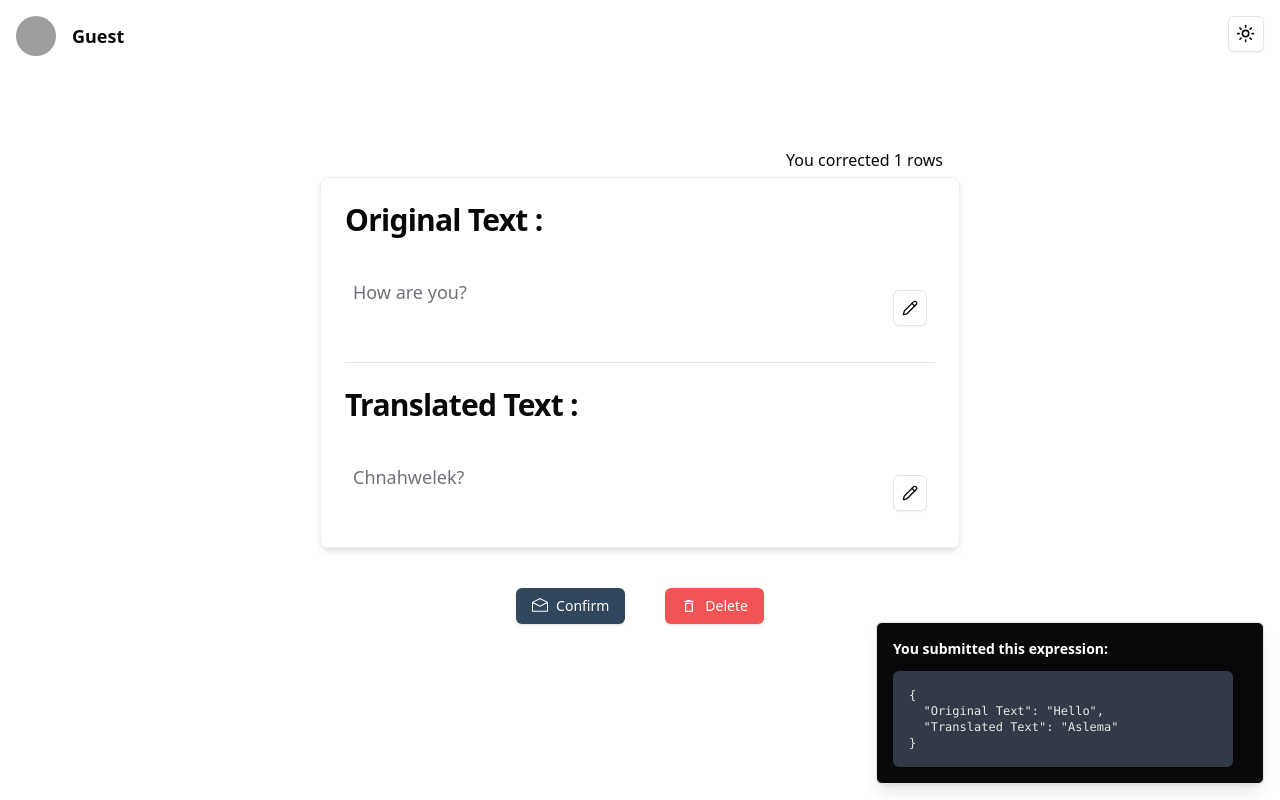
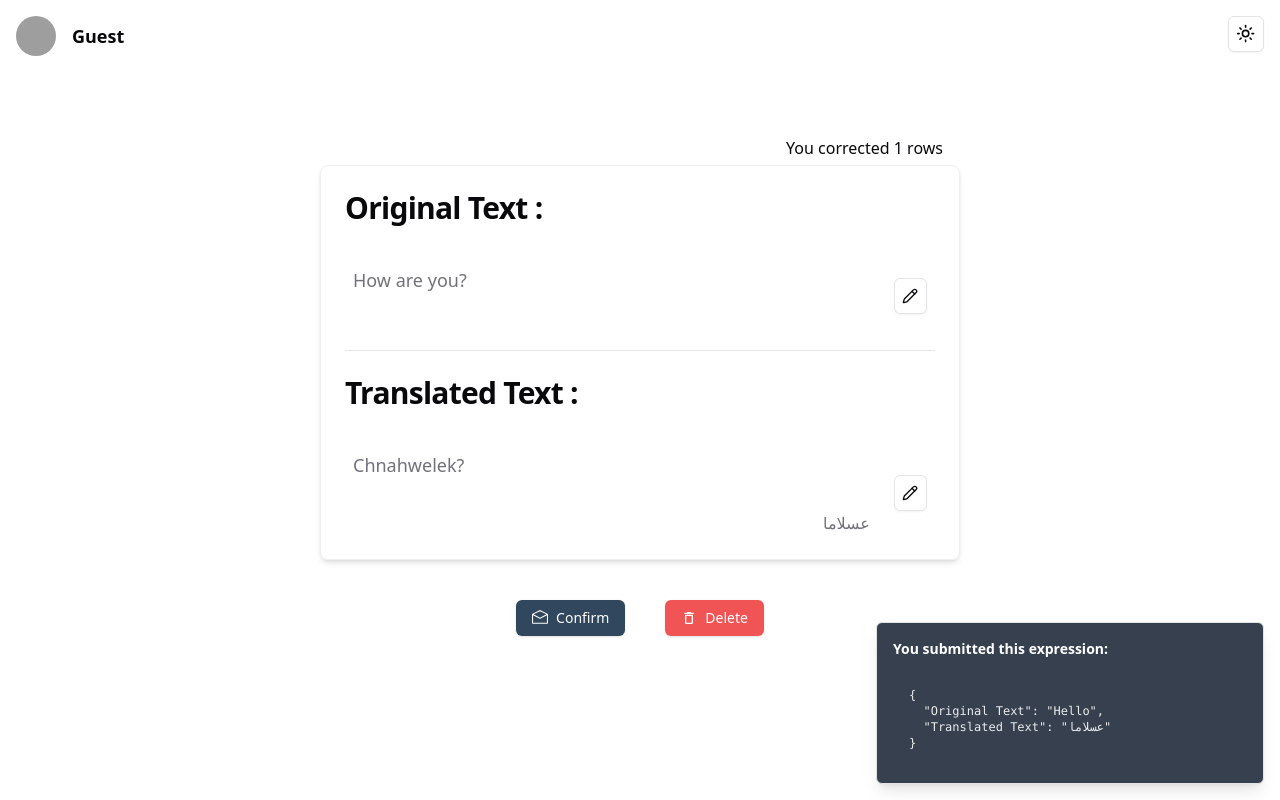
Before and after one commit to Zahra-Elair/CorrectDB, a React (Vite) app: page /db in a window 1280 px wide. Both pictures are taken after a click on the button "Confirm". Built offline with nearby package versions, Linux system fonts and the light colour scheme; grey boxes are pictures that could not be loaded; the HTML template or start-up script is replaced by a standard one.

Commit message:
add arabic input

```diff
--- a/package.json
+++ b/package.json
@@ -19,6 +19,7 @@
     "@radix-ui/react-separator": "^1.1.0",
     "@radix-ui/react-slot": "^1.1.0",
     "@radix-ui/react-toast": "^1.2.1",
+    "@radix-ui/react-tooltip": "^1.1.3",
     "@tanstack/react-router": "^1.58.15",
     "class-variance-authority": "^0.7.0",
     "clsx": "^2.1.1",
--- a/src/app/hero.tsx
+++ b/src/app/hero.tsx
@@ -23,6 +23,7 @@
   const [currentIndex, setCurrentIndex] = useState(0); // To track the current row
   const [confirmButtonDisabled, setConfirmButtonDisabled] = useState(false);
   const [deleteButtonDisabled, setDeleteButtonDisabled] = useState(false);
+  const [tnText, setTnText] = useState("عسلاما");
 
   // Load data from JSON file
   const fetchData = async () => {
@@ -66,7 +67,7 @@
         <pre className="mt-2 w-[340px] rounded-md bg-[#37404e] p-4 dark:bg-accent-foreground ">
           <code className="text-white dark:text-black ">
             {JSON.stringify(
-              { "Original Text": orText, "Translated Text": trText },
+              { "Original Text": orText, "Translated Text": tnText },
               null,
               2
             )}
@@ -144,10 +145,10 @@
     toast({
       title: "You Deleted this expression:",
       description: (
-        <pre className="mt-2 w-[340px] rounded-md bg-slate-950 p-4 dark:bg-accent-foreground ">
+        <pre className="mt-2 w-[340px] rounded-md bg-[#37404e] p-4 dark:bg-foreground ">
           <code className="text-white dark:text-black ">
             {JSON.stringify(
-              { "Original Text": orText, "Translated Text": trText },
+              { "Original Text": orText, "Translated Text": tnText },
               null,
               2
             )}
@@ -179,18 +180,20 @@
           <h1 className="scroll-m-20 text-lg md:text-2xl font-extrabold tracking-tight lg:text-3xl">
             Original Text :
           </h1>
-          <div className="flex justify-between px-2 items-center  w-full ">
+          <div className="flex justify-between gap-4 px-2 items-center  w-full ">
             <div className="w-full">
               {!modOr && (
-                <p className="text-muted-foreground text-lg min-h-[60px]">
+                <p className="text-muted-foreground text-lg h-[60px] overflow-y-auto  ">
                   {orText}
                 </p>
               )}
               {modOr && (
                 <TextareaForm
+                  type="or"
                   Text={orText}
                   setOrText={setOrText}
                   setModOr={setModOr}
+                  setTnText={setTnText}
                 />
               )}
             </div>
@@ -216,19 +219,31 @@
           <h1 className="scroll-m-20 text-lg md:text-2xl font-extrabold tracking-tight lg:text-3xl">
             Translated Text :
           </h1>
-          <div className="flex justify-between px-2 items-center  w-full ">
+          <div className="flex justify-between gap-4 px-2 items-center  w-full  ">
             <div className="w-full">
               {!modTr && (
-                <p className="text-muted-foreground text-lg min-h-[60px]">
+                <div className="flex flex-col w-full ">
+                  <p className="text-muted-foreground text-lg  h-[60px] overflow-y-auto ">
                     {trText}
                   </p>
+                  <p className="text-muted-foreground mr-2  text-right ">
+                    {tnText}
+                  </p>
+                </div>
               )}
               {modTr && (
+                <div className="flex flex-col w-full   gap-2">
                   <TextareaForm
+                    type="tr"
                     Text={trText}
                     setOrText={setTrText}
                     setModOr={setModTr}
+                    setTnText={setTnText}
                   />
+                  <p className="text-muted-foreground mr-16  text-right ">
+                    {tnText}
+                  </p>
+                </div>
               )}
             </div>
             {!modTr && (
--- a/src/app/textAreaForm.tsx
+++ b/src/app/textAreaForm.tsx
@@ -5,48 +5,57 @@
 import { Textarea } from "@/components/ui/textarea";
 import { useState } from "react";
 import { FaCheck } from "react-icons/fa6";
+import { TbReload } from "react-icons/tb";
+import {
+  Tooltip,
+  TooltipContent,
+  TooltipProvider,
+  TooltipTrigger,
+} from "@/components/ui/tooltip";
 
 interface TextareaProps {
+  type: string;
   Text: string;
   setOrText: (orText: string) => void;
   setModOr: (modOr: boolean) => void;
+  setTnText: (tnText: string) => void;
 }
 
 const TextareaForm: React.FC<TextareaProps> = ({
+  type,
   Text,
   setOrText,
   setModOr,
+  setTnText,
 }) => {
-  // Set initial default value
   const [text, setText] = useState(Text);
 
-  // Handle change event for TextArea
   const handleChange = (event: React.ChangeEvent<HTMLTextAreaElement>) => {
-    setText(event.target.value); // Update the state with the new value
+    setText(event.target.value);
   };
 
   function handleSubmit(event: React.FormEvent) {
-    event.preventDefault(); // Prevent default form submission behavior
+    event.preventDefault();
     setOrText(text); // Call the parent state setter to update the original text
     setModOr(false);
-    // toast({
-    //   title: "You submitted this text:",
-    //   description: (
-    //     <pre className="mt-2 w-[340px] rounded-md bg-slate-950 p-4">
-    //       <code className="text-white">{JSON.stringify(text, null, 2)}</code>
-    //     </pre>
-    //   ),
-    // });
+  }
+  function handleReload(event: React.FormEvent) {
+    event.preventDefault();
+    setTnText("عسلامة");
   }
 
   return (
     <form className="w-full  flex gap-2 justify-between items-center  ">
       <Textarea
         placeholder="..."
-        className="resize-none dark:border-[#EFEFEF] w-full"
+        className="resize-none dark:border-[#EFEFEF] w-full "
         value={text} // Bind the state to the value prop
         onChange={handleChange} // Update the state on change
       />
+
+      {/* buttons */}
+      <div className="flex flex-col gap-2">
+        {/* submit button */}
         <Button
           variant="outline"
           size="icon"
@@ -55,6 +64,27 @@
         >
           <FaCheck className="h-4 w-4" />
         </Button>
+        {/* reload button */}
+        {type === "tr" && (
+          <TooltipProvider>
+            <Tooltip>
+              <TooltipTrigger>
+                <Button
+                  variant="outline"
+                  size="icon"
+                  onClick={handleReload}
+                  className="h-9 w-9  border dark:border-[#EFEFEF] hover:dark:bg-[#37404e]"
+                >
+                  <TbReload className="h-4 w-4" />
+                </Button>
+              </TooltipTrigger>
+              <TooltipContent>
+                <p>Tounsi {"=>"} تونسي </p>
+              </TooltipContent>
+            </Tooltip>
+          </TooltipProvider>
+        )}
+      </div>
     </form>
   );
 };
--- a/src/components/ui/toast.tsx
+++ b/src/components/ui/toast.tsx
@@ -23,11 +23,11 @@
 ToastViewport.displayName = ToastPrimitives.Viewport.displayName;
 
 const toastVariants = cva(
-  "group pointer-events-auto relative flex w-full items-center justify-between space-x-2 overflow-hidden rounded-md border p-4 pr-6 shadow-lg transition-all data-[swipe=cancel]:translate-x-0 data-[swipe=end]:translate-x-[var(--radix-toast-swipe-end-x)] data-[swipe=move]:translate-x-[var(--radix-toast-swipe-move-x)] data-[swipe=move]:transition-none data-[state=open]:animate-in data-[state=closed]:animate-out data-[swipe=end]:animate-out data-[state=closed]:fade-out-80 data-[state=closed]:slide-out-to-right-full data-[state=open]:slide-in-from-top-full data-[state=open]:sm:slide-in-from-bottom-full",
+  "group pointer-events-auto relative flex w-full items-center justify-between space-x-2 overflow-hidden rounded-md border p-4 pr-6 shadow-lg transition-all data-[swipe=cancel]:translate-x-0 data-[swipe=end]:translate-x-[var(--radix-toast-swipe-end-x)] data-[swipe=move]:translate-x-[var(--radix-toast-swipe-move-x)] data-[swipe=move]:transition-none data-[state=open]:animate-in data-[state=closed]:animate-out data-[swipe=end]:animate-out data-[state=closed]:fade-out-80 data-[state=closed]:slide-out-to-left-full data-[state=open]:slide-in-from-right-full  data-[state=open]:slide-in-from-left-full",
   {
     variants: {
       variant: {
-        default: "border bg-foreground text-background",
+        default: "border bg-[#37404e] dark:bg-foreground text-background",
         destructive:
           "destructive group border-destructive bg-destructive text-destructive-foreground",
       },
--- /dev/null
+++ b/src/components/ui/tooltip.tsx
@@ -0,0 +1,28 @@
+import * as React from "react"
+import * as TooltipPrimitive from "@radix-ui/react-tooltip"
+
+import { cn } from "@/lib/utils"
+
+const TooltipProvider = TooltipPrimitive.Provider
+
+const Tooltip = TooltipPrimitive.Root
+
+const TooltipTrigger = TooltipPrimitive.Trigger
+
+const TooltipContent = React.forwardRef<
+  React.ElementRef<typeof TooltipPrimitive.Content>,
+  React.ComponentPropsWithoutRef<typeof TooltipPrimitive.Content>
+>(({ className, sideOffset = 4, ...props }, ref) => (
+  <TooltipPrimitive.Content
+    ref={ref}
+    sideOffset={sideOffset}
+    className={cn(
+      "z-50 overflow-hidden rounded-md bg-primary px-3 py-1.5 text-xs text-primary-foreground animate-in fade-in-0 zoom-in-95 data-[state=closed]:animate-out data-[state=closed]:fade-out-0 data-[state=closed]:zoom-out-95 data-[side=bottom]:slide-in-from-top-2 data-[side=left]:slide-in-from-right-2 data-[side=right]:slide-in-from-left-2 data-[side=top]:slide-in-from-bottom-2",
+      className
+    )}
+    {...props}
+  />
+))
+TooltipContent.displayName = TooltipPrimitive.Content.displayName
+
+export { Tooltip, TooltipTrigger, TooltipContent, TooltipProvider }
```
Also changed, not shown: 1 other file (tests, documents, lock files or other folders). Lines whose indentation alone changed are shown as unchanged.
